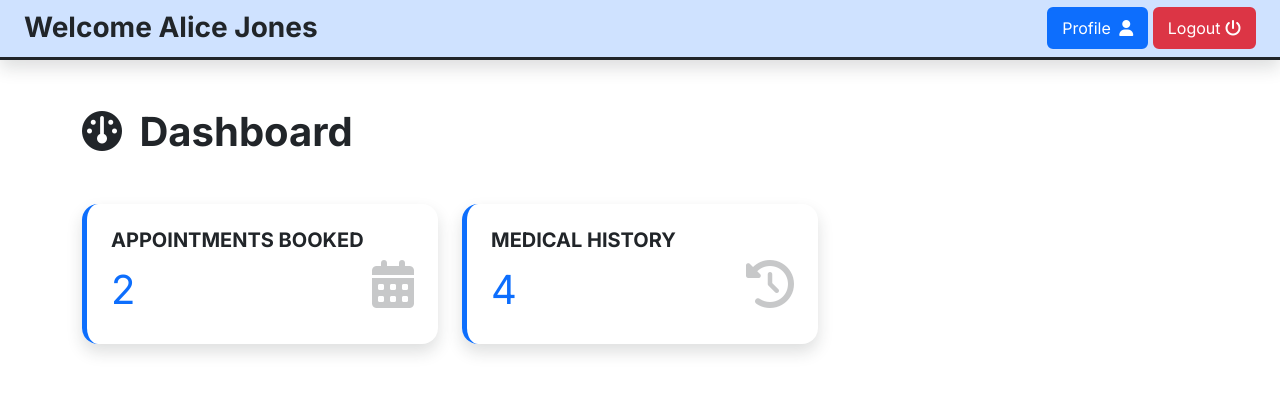
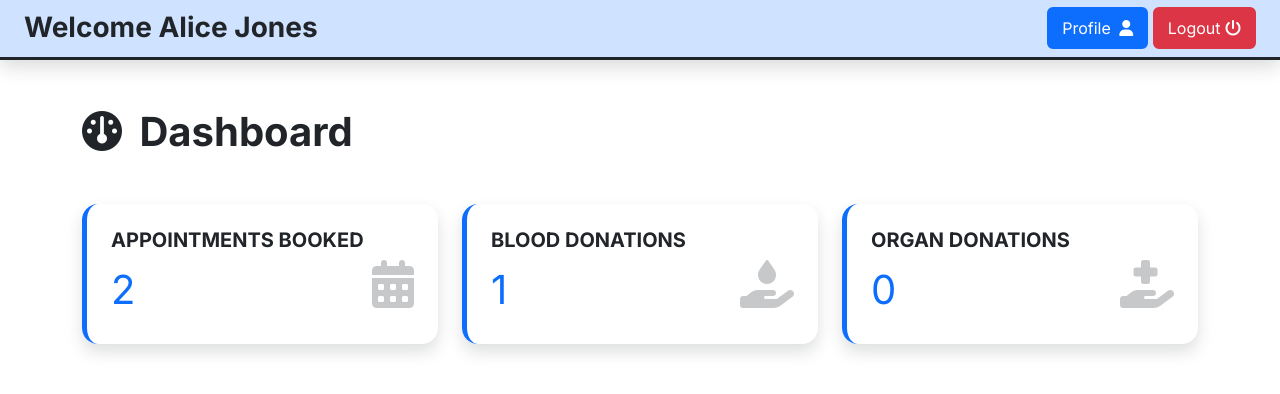
Before and after one commit to MeFaisalAnsari/doctor_patient_portal, a PHP site: page /patient/ in a window 1280 px wide. Shown: the part 174-568 px from the top of the page. Run offline with PHP 8.4, Linux system fonts and the light colour scheme; the visitor is signed in with stand-in values (Sample User, id 1); data comes from the database, SQL or seed files in the repository; data that the repository does not hold is empty.

Commit message:
update dashboard of patient

```diff
--- a/patient/index.php
+++ b/patient/index.php
@@ -3,8 +3,11 @@
 $query = mysqli_query($con, "SELECT * FROM appointments WHERE patient_id = '$patient_id'");
 $appointments_booked = mysqli_num_rows($query);
 
-$query = mysqli_query($con, "SELECT * FROM medical_history WHERE patient_id = '$patient_id'");
-$medical_history = mysqli_num_rows($query);
+$query = mysqli_query($con, "SELECT * FROM blood_donation WHERE donor_id = '$patient_id'");
+$blood_donations = mysqli_num_rows($query);
+
+$query = mysqli_query($con, "SELECT * FROM organ_donation WHERE donor_id = '$patient_id'");
+$organ_donations = mysqli_num_rows($query);
 
 ?>
 
@@ -24,10 +27,19 @@ $medical_history = mysqli_num_rows($query);
         </div>
         <div class="col-md-4 col-12">
             <div class="shadow rounded-4 border-start border-5 border-primary p-4">
-                <h5 class="text-uppercase">Medical History</h5>
+                <h5 class="text-uppercase">Blood Donations</h5>
                 <div class="d-flex justify-content-between">
-                    <span class="fs-1 text-primary"><?php echo $medical_history ?></span>
-                    <i class="fa-solid fa-clock-rotate-left fa-3x text-dark text-opacity-25"></i>
+                    <span class="fs-1 text-primary"><?php echo $blood_donations ?></span>
+                    <i class="fa-solid fa-hand-holding-droplet fa-3x text-dark text-opacity-25"></i>
+                </div>
+            </div>
+        </div>
+        <div class="col-md-4 col-12">
+            <div class="shadow rounded-4 border-start border-5 border-primary p-4">
+                <h5 class="text-uppercase">Organ Donations</h5>
+                <div class="d-flex justify-content-between">
+                    <span class="fs-1 text-primary"><?php echo $organ_donations ?></span>
+                    <i class="fa-solid fa-hand-holding-medical fa-3x text-dark text-opacity-25"></i>
                 </div>
             </div>
         </div>
```
Also changed, not shown: patient/appointments.php (+10 -0 lines), patient/medical-history.php (+1 -10 lines).
